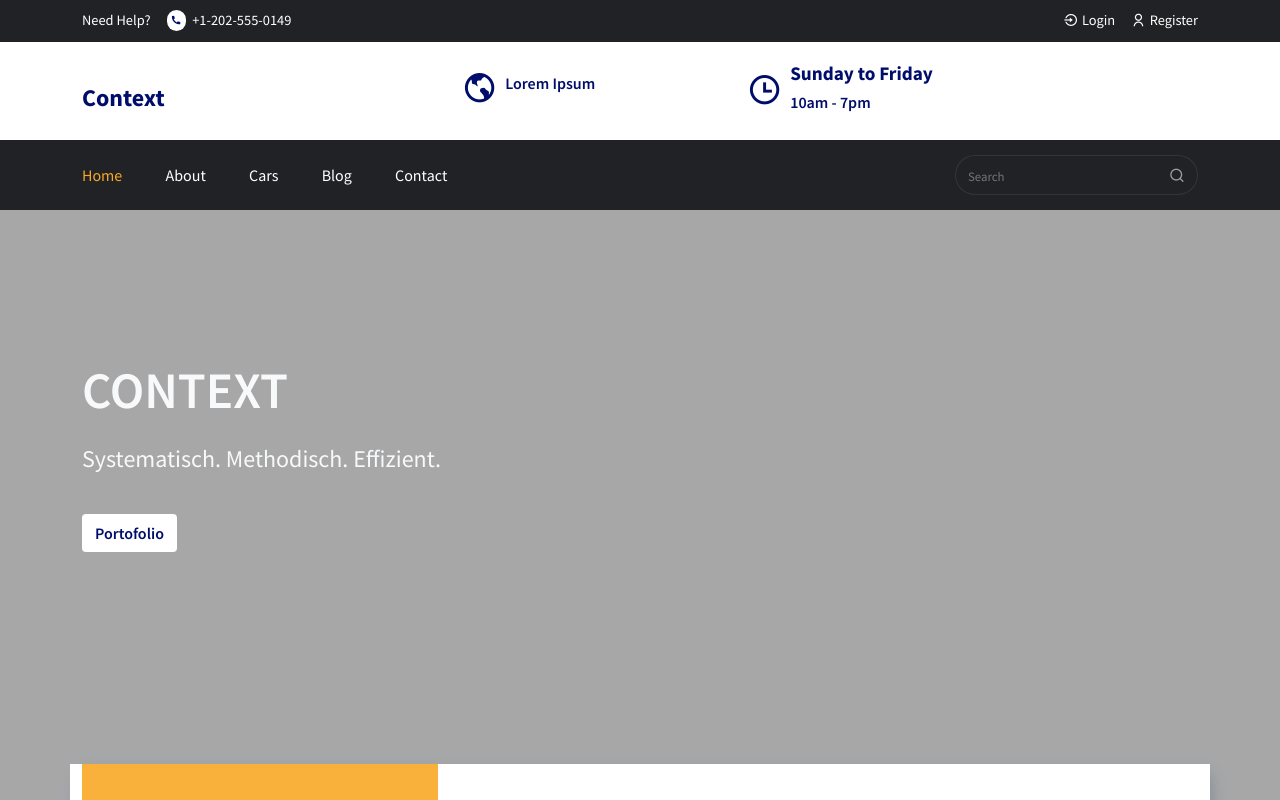
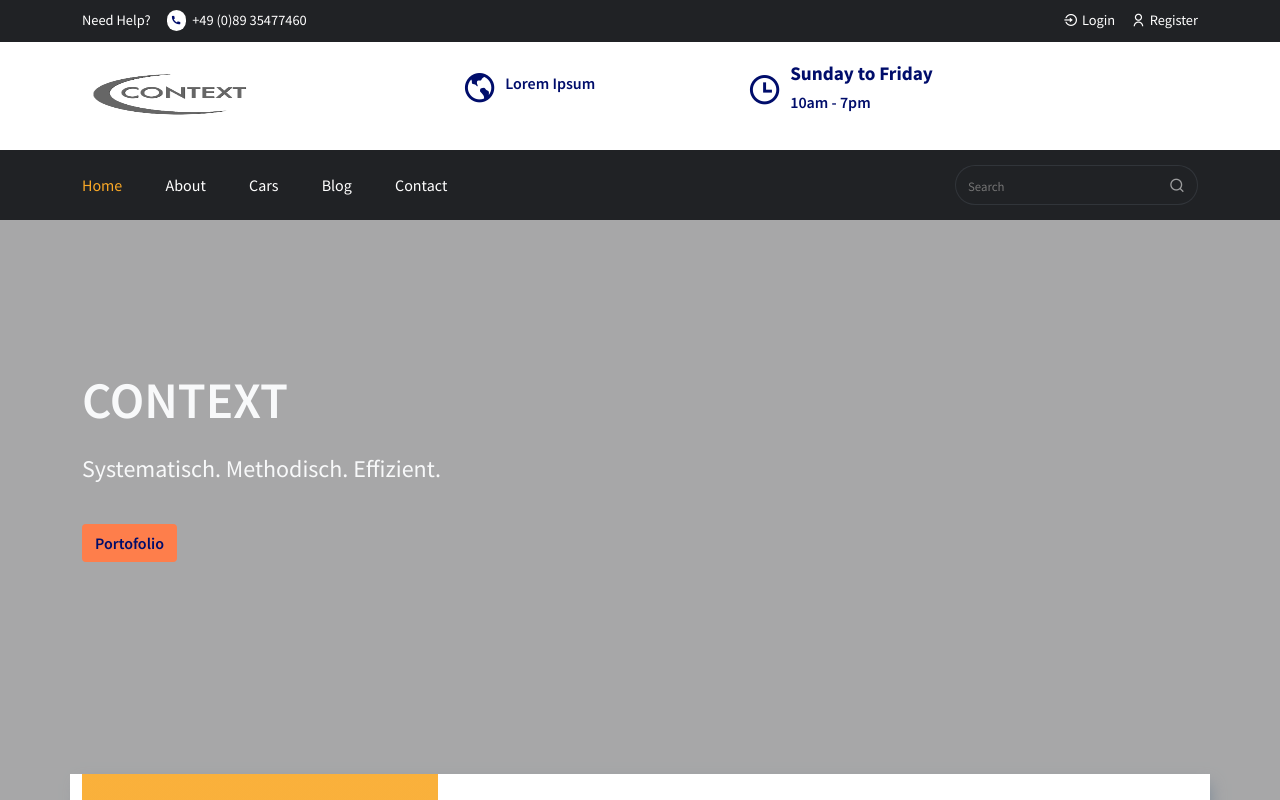
Before and after one commit to EuronRamadanii/Template3, a React (Create React App) app: page /home in a window 1280 px wide. Shown: the top 800 px of the page. Built offline with nearby package versions, Linux system fonts and the light colour scheme.

Commit message:
fixed Logo

```diff
--- a/src/components/Header/Header.jsx
+++ b/src/components/Header/Header.jsx
@@ -2,6 +2,7 @@ import React, { useRef } from "react";
 
 import { Container, Row, Col } from "reactstrap";
 import { Link, NavLink } from "react-router-dom";
+import logo from "../../assets/all-images/logo.png";
 import "../../styles/header.css";
 
 const navLinks = [
@@ -43,7 +44,7 @@ const Header = () => {
               <div className="header__top__left">
                 <span>Need Help?</span>
                 <span className="header__top__help">
-                  <i class="ri-phone-fill"></i> +1-202-555-0149
+                  <i class="ri-phone-fill"></i> +49 (0)89 35477460
                 </span>
               </div>
             </Col>
@@ -72,10 +73,19 @@ const Header = () => {
                 <h1>
                   <Link to="/home" className=" d-flex align-items-center gap-2">
                     {/* <i class="ri-car-line"></i> */}
-                    <span>
-                      {/* Rent Car <br /> Service */}
-                      <br/>Context
-                    </span>
+                    {/* <span>
+                      <br />
+                      Context
+                    </span> */}
+                    <Col>
+                      <Row>
+                        <img
+                          src={logo}
+                          alt=""
+                          style={{ height: "60px", width: "200px" }}
+                        />
+                      </Row>
+                    </Col>
                   </Link>
                 </h1>
               </div>
--- a/src/components/UI/HeroSlider.jsx
+++ b/src/components/UI/HeroSlider.jsx
@@ -26,7 +26,9 @@ const HeroSlider = () => {
             <h4 className="text-light mb-3">
               Systematisch. Methodisch. Effizient.
             </h4>
-            <button className="btn reserve__btn mt-4">
+            <button
+              className="btn reserve__btn mt-4"
+            >
               <Link to="/cars">Portofolio</Link>
             </button>
           </div>
--- a/src/styles/hero-slider.css
+++ b/src/styles/hero-slider.css
@@ -42,7 +42,7 @@
 }
 
 .reserve__btn {
-  background: #fff !important;
+  background: #fe7e4b !important;
   color: #000d6b !important;
   border: none;
   outline: none;
```
Also changed, not shown: src/assets/all-images/logo.png (added).
